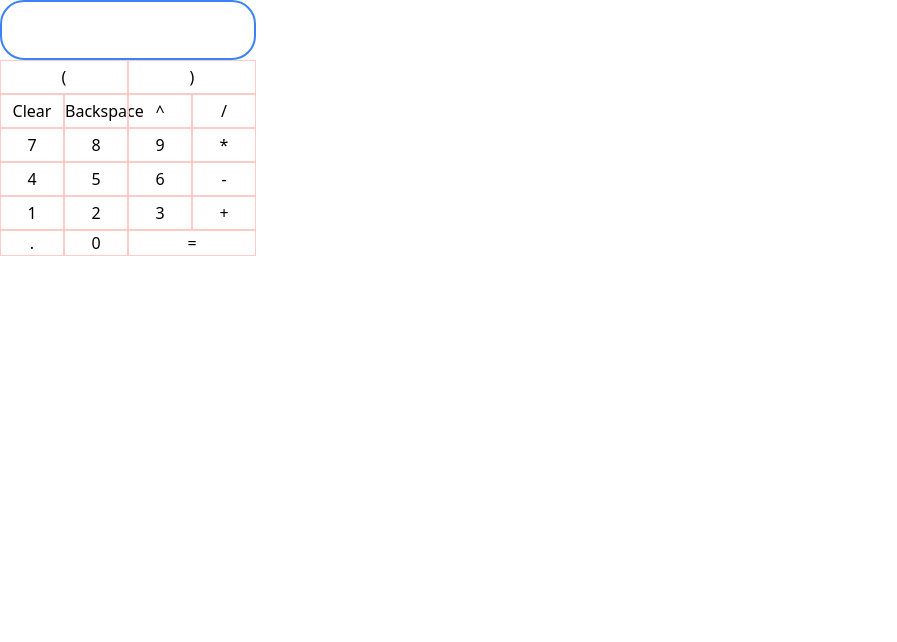
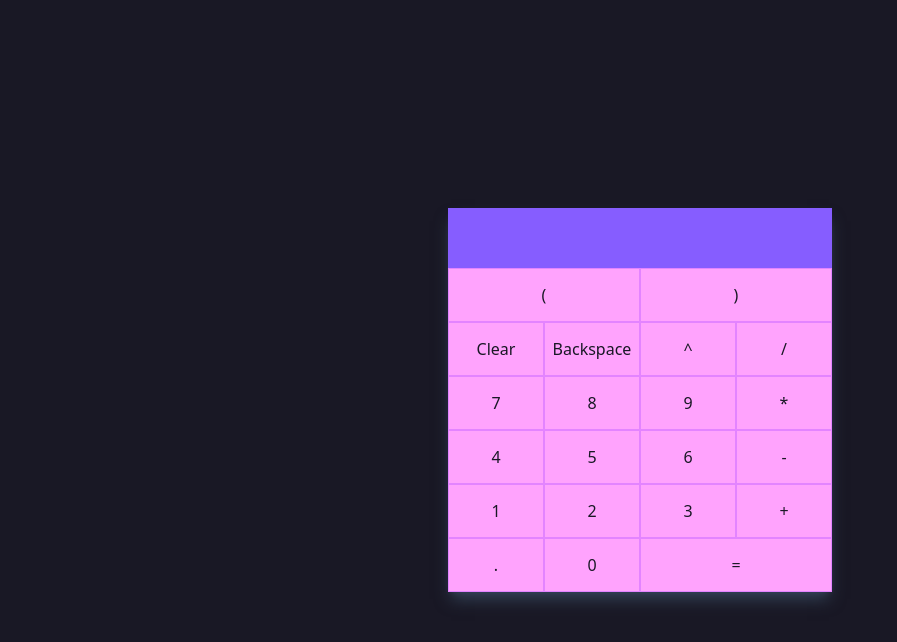
Before and after one commit to liAmirali/react-calculator, a React (Create React App) app: page / in a window 1280 px wide. Shown: the top 642 px of the page, without its empty margins (0-897 px from the left). Built offline with nearby package versions, Linux system fonts and the light colour scheme.

Commit message:
Add styles

```diff
--- a/src/components/App.tsx
+++ b/src/components/App.tsx
@@ -1,9 +1,12 @@
 import { FC } from "react";
 import Calculator from "./Calculator/Calculator";
 
-
 const App: FC = () => {
-  return <Calculator />
+  return (
+    <div className="flex items-center justify-center bg-[#191825] w-screen h-screen">
+      <Calculator />
+    </div>
+  );
 };
 
 export default App;
--- a/src/components/Calculator/Calculator.tsx
+++ b/src/components/Calculator/Calculator.tsx
@@ -4,7 +4,7 @@ import Numpad from "./Numpad";
 
 const Calculator: FC = () => {
   return (
-    <div className="w-64 h-64 flex flex-col">
+    <div className="w-96 h-96 flex flex-col bg-white shadow-lg shadow-slate-700">
       <CalculatorInput />
       <Numpad />
     </div>
--- a/src/components/Calculator/CalculatorButton.tsx
+++ b/src/components/Calculator/CalculatorButton.tsx
@@ -21,7 +21,7 @@ const CalculatorButton: FC<propType> = (props) => {
 
   return (
     <button
-      className={classNames(props.className, "border border-red-200")}
+      className={classNames(props.className, "bg-[#FFA3FD] border border-[#E384FF] text-[#191825] active:bg-[#E384FF] hover:bg-[#e693ff] transition-all")}
       onClick={handleButtonClick}
     >
       {props.text}
--- a/src/components/Calculator/CalculatorInput.tsx
+++ b/src/components/Calculator/CalculatorInput.tsx
@@ -26,7 +26,7 @@ const CalculatorInput: FC = () => {
       value={errorMessage || inputValue}
       type="text"
       name="calculator-input"
-      className="p-4 border-2 border-blue-500 rounded-3xl"
+      className="p-4 border-2 bg-[#865DFF] text-white outline-none border-[#865DFF] focus:border-white transition-all"
     />
   );
 };
--- a/src/components/Calculator/Numpad.tsx
+++ b/src/components/Calculator/Numpad.tsx
@@ -3,7 +3,7 @@ import CalculatorButton from "./CalculatorButton";
 
 const Numpad = () => {
   return (
-    <div className="grid grid-rows-5 grid-cols-4 w-full h-full">
+    <div className="grid grid-rows-6 grid-cols-4 w-full h-full">
       {/* Row #0 */}
       <CalculatorButton text={ButtonValues.LEFT_PARENTHESES} className="col-span-2 row-span-1" />
       <CalculatorButton text={ButtonValues.RIGHT_PARENTHESES} className="col-span-2 row-span-1" />
```
